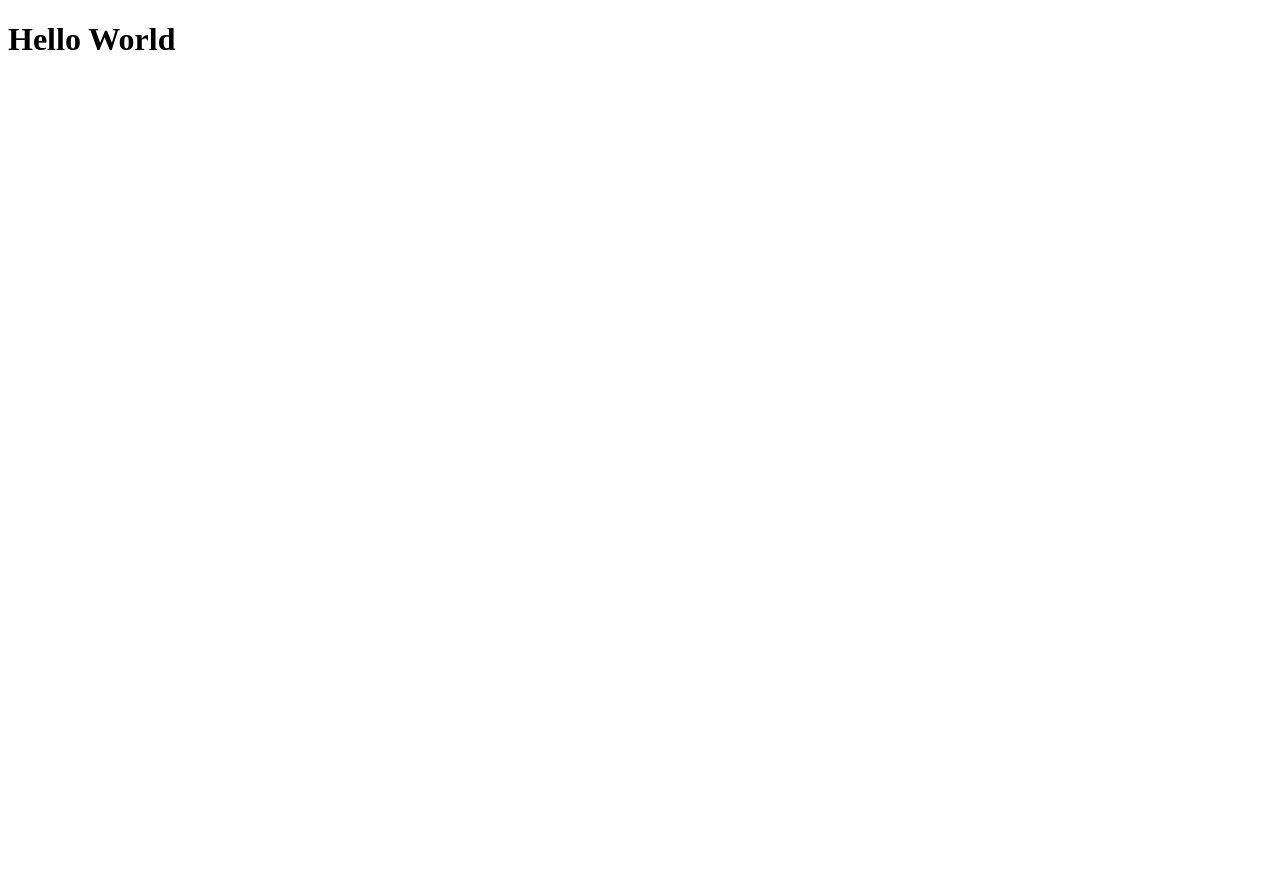
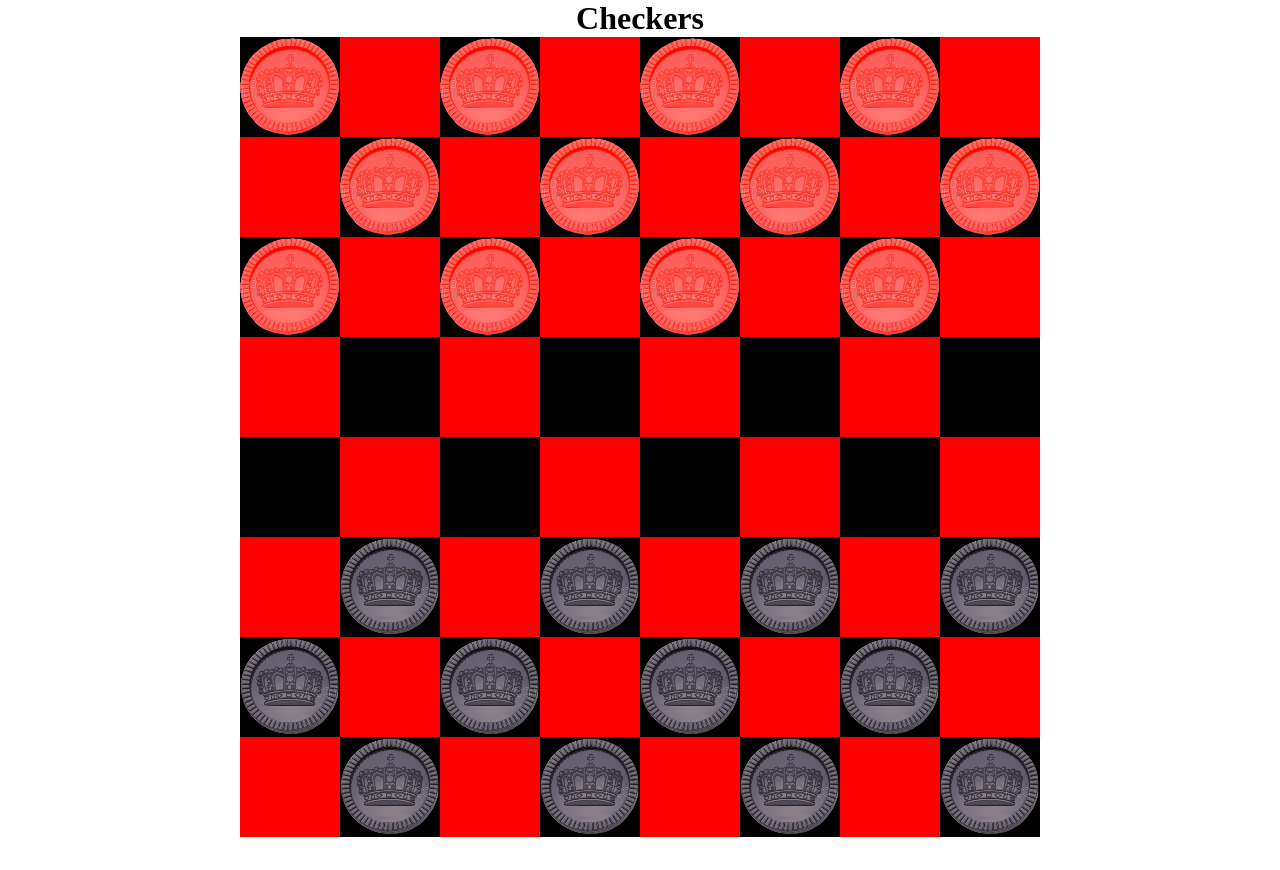
Before and after one commit to Consecratio/Checkers, a plain HTML site: page index.html in a window 1280 px wide. Before the commit the page ends 800 px from the top, so only its background shows below. Drawn offline with Linux system fonts and the light colour scheme.

Commit message:
gameboard and piece layout setup

```diff
--- a/index.html
+++ b/index.html
@@ -7,6 +7,9 @@
     <script src="./scripts/app.js"></script>
 </head>
 <body>
-    <h1 class="text 4xl font-bold text-center text-blue-500">Hello World</h1>
+    <h1>Checkers</h1>
+    <div id="container">
+
+    </div>
 </body>
 </html>
--- a/scripts/app.js
+++ b/scripts/app.js
@@ -1 +1,83 @@
-console.log("It's working")
+window.addEventListener("DOMContentLoaded", () => {
+    // global variables
+    let tilesArr = []
+
+    setupGameBoard()
+
+
+    // ~ FUNCTIONS ~ //
+    function startGame() {
+
+    }
+
+    // creates divs to represent the gameboard, sets up div classes as well
+    function setupGameBoard() {
+        let boardContainer = document.getElementById("container")
+        // TEST - give the tiles a number
+        let tileNum = 1
+        // END TEST - give tiles a number
+
+        for (let i = 0; i < 4; i++) {
+            // first row of divs starting with a black square
+            for (let j = 0; j < 8; j++) {
+                let newDiv = document.createElement("div")
+                let newImg = document.createElement("img") // TEST - setup images with pieces
+                if (j % 2 == 0) {
+                    // appendChild div with class gameTile and a player piece
+                    newDiv.className = "gameTile"
+                    // TEST - give tiles a number
+                    // newDiv.innerText = tileNum
+                    tileNum++
+                    tilesArr.push(newDiv)
+                    // END TEST - give tiles a number
+                    boardContainer.appendChild(newDiv)
+                    // TEST - setup images with pieces
+                    if (tileNum < 14) {
+                        // red pieces
+                        newImg.src = "./img/redPiece.png"
+                        newDiv.appendChild(newImg)
+                    } else if (tileNum > 21) {
+                        // black pieces
+                        newImg.src = "./img/blkPiece.png"
+                        newDiv.appendChild(newImg)
+                    }
+                    // END TEST - setup images with pieces
+                } else {
+                    // appendChild div with class noAccess and
+                    newDiv.className = "noAccess"
+                    boardContainer.appendChild(newDiv)
+                }
+            }
+            // second row of divs starting with a red square
+            for (let k = 0; k < 8; k++) {
+                let newDiv = document.createElement("div")
+                let newImg = document.createElement("img") // TEST - setup images with pieces
+                if (k % 2 == 1) {
+                    // appendChild div with class gameTile and a player piece
+                    newDiv.className = "gameTile"
+                    // TEST - give tiles a number
+                    // newDiv.innerText = tileNum
+                    tileNum++
+                    tilesArr.push(newDiv)
+                    // END TEST - give tiles a number
+                    boardContainer.appendChild(newDiv)
+                    // TEST - setup images with pieces
+                    if (tileNum < 14) {
+                        // red pieces
+                        newImg.src = "./img/redPiece.png"
+                        newDiv.appendChild(newImg)
+                    } else if (tileNum > 21) {
+                        // black pieces
+                        newImg.src = "./img/blkPiece.png"
+                        newDiv.appendChild(newImg)
+                    }
+                    // END TEST - setup images with pieces
+                } else {
+                    // appendChild div with class noAccess and
+                    newDiv.className = "noAccess"
+                    boardContainer.appendChild(newDiv)
+                }
+            }
+        }
+    }
+})
--- a/styles/style.css
+++ b/styles/style.css
@@ -0,0 +1,28 @@
+* {
+    margin: 0 auto;
+    text-align: center;
+}
+
+#container {
+    margin: 0 auto;
+    display: grid;
+    width: 800px;
+    height: 800px;
+    grid-template: repeat(8, 1fr) / repeat(8, 1fr);
+}
+
+#container div {
+    width: 100px;
+    height: 100px;
+    line-height: 100px;
+    font-size: 50px;
+}
+
+.gameTile {
+    background-color: black;
+    color: white;
+}
+
+.noAccess {
+    background-color: red;
+}
```
Also changed, not shown: img/blkPiece.png (added), img/redPiece.png (added).
